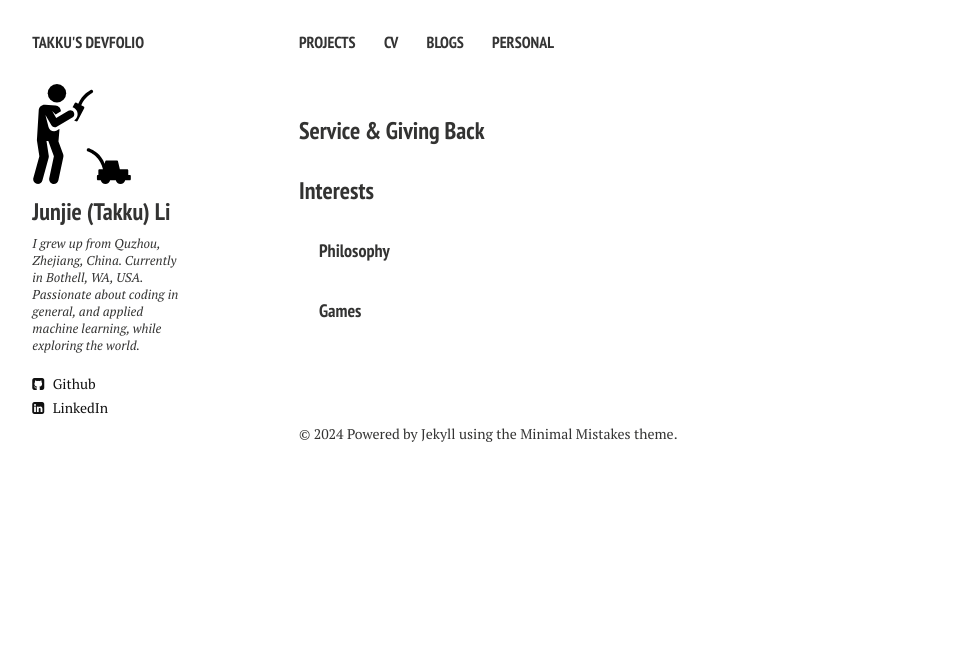
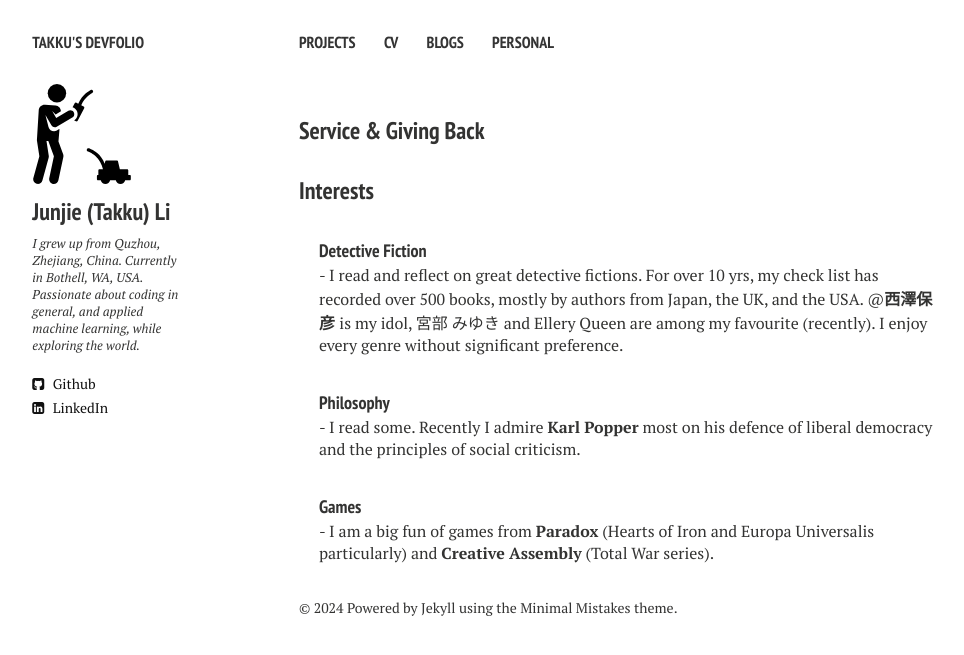
Before and after one commit to takkujunjieli/takkujunjieli.github.io, a Jekyll site: the page built from personal.md, in a window 1280 px wide. Shown: the top 655 px of the page, without its empty margins (21-985 px from the left). Built offline with Jekyll 4.4.1, drawn with Linux system fonts in a browser that asks for light colours; nearby versions of some CDN libraries.

Commit message:
personal_fix

```diff
--- a/_layouts/personal.html
+++ b/_layouts/personal.html
@@ -43,8 +43,13 @@
 
 <h3 style="margin-bottom:0px;padding-top:10px;">Interests</h3>
 <div style="padding-left:20px;">
+    <h4 style="margin-bottom:0px;padding-top:10px;">Detective Fiction</h4>
+    - I read and reflect on great detective fictions. For over 10 yrs, my check list has recorded over 500 books, mostly by authors from Japan, the UK, and the USA. @<a href="https://ja.wikipedia.org/wiki/%E8%A5%BF%E6%BE%A4%E4%BF%9D%E5%BD%A6" target="_blank"></a><b>西澤保彦
+    </b> is my idol, 宮部 みゆき and Ellery Queen are among my favourite (recently). I enjoy every genre without significant preference.
     <h4 style="margin-bottom:0px;padding-top:10px;">Philosophy</h4>
+    - I read some. Recently I admire <b>Karl Popper</b> most on his defence of liberal democracy and the principles of social criticism.
     <h4 style="margin-bottom:0px;padding-top:10px;">Games</h4>
+    - I am a big fun of games from <b>Paradox</b> (Hearts of Iron and Europa Universalis particularly) and <b>Creative Assembly</b> (Total War series).
 </div>
 
 
```
Also changed, not shown: home.md (renamed from index.md, +1 -1 lines).
